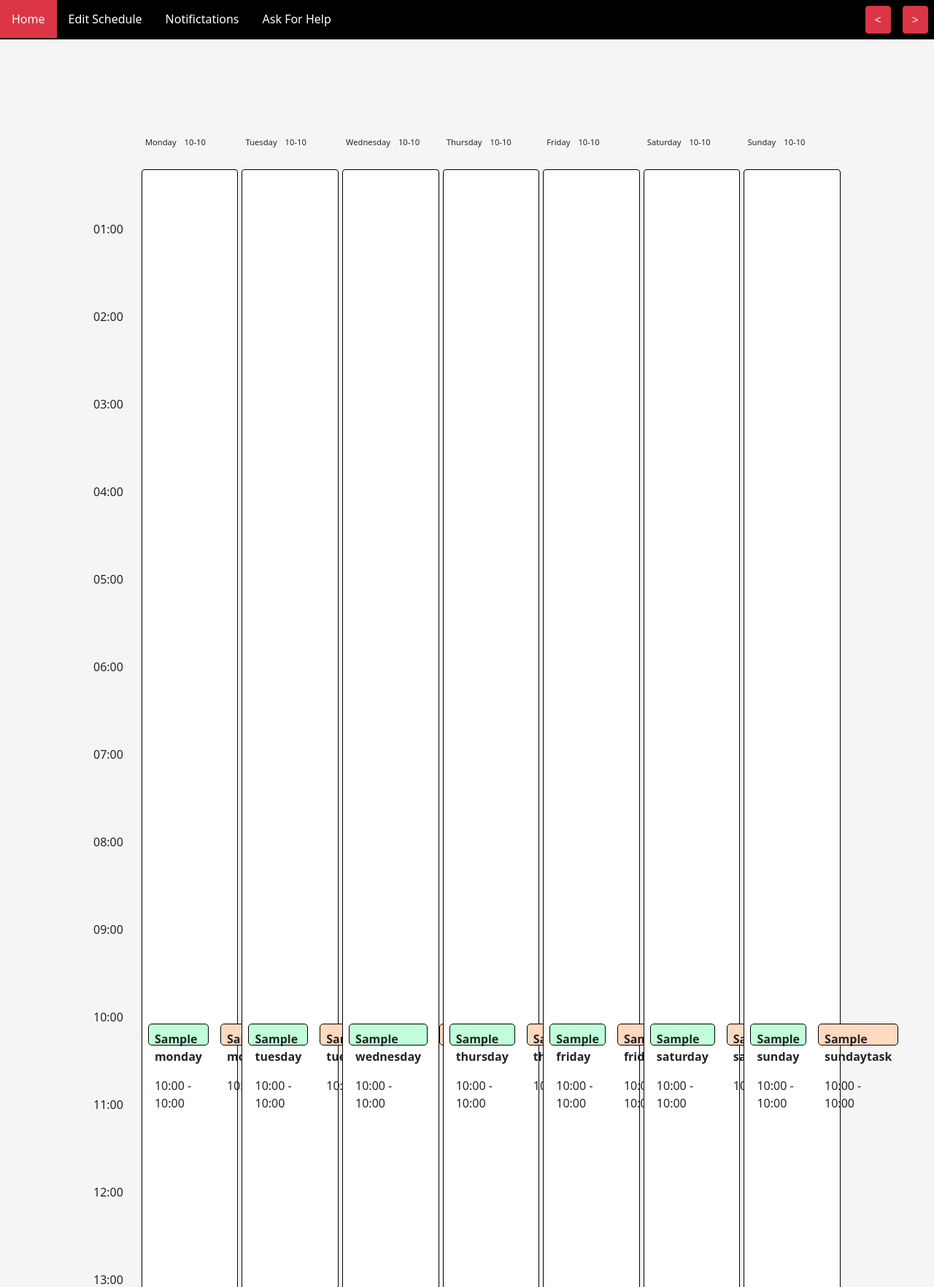
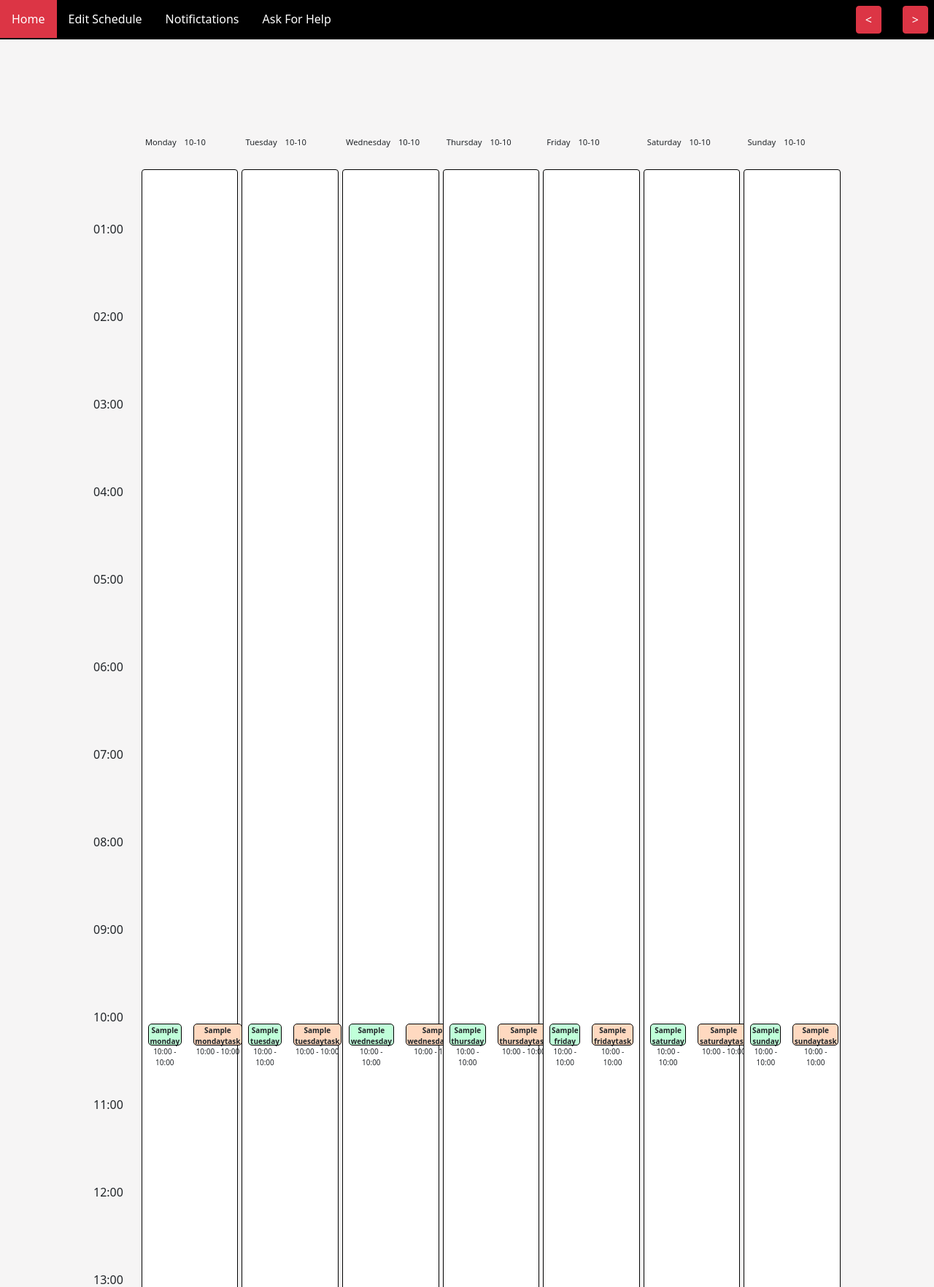
Before and after one commit to KirilVoigtlaender/Scheduler, a Django app: template scheduler/playground/templates/website.html in a window 1280 px wide. Shown: the part 102-1866 px from the top of the page at 73% size. Run offline with Django 4.2, Linux system fonts and the light colour scheme; the template is opened without the code that fills it: most values are stand-ins (such as "Sample title", 1, 10 or a date in 2020); some libraries are stand-ins or nearby versions.

Commit message:
fixed the blocks in the schedule
Actually the algorithm was wrong

```diff
--- a/scheduler/playground/algorithm.py
+++ b/scheduler/playground/algorithm.py
@@ -107,6 +107,7 @@ def algorithm():
                     for slot in range(96 - task_slots + 1):  # Iterate over all possible starting slots
                         for i in range(task_slots):
                             if filled_schedule[max_free_day][slot+i] == False:
+
                                 start_slot = slot
                                 is_looping = False
                             #    print("Kareem says we stopped the loop.")
@@ -122,10 +123,12 @@ def algorithm():
                     # Update the filled_schedule array to mark the time slots as occupied
                     for slot in range(start_slot, start_slot + task_slots):
                         filled_schedule[max_free_day][slot] = sorted_tasks[task].name
+                        print(slot, max_free_day)
 
                     # Update the freetime array to subtract the occupied time slots
                     freetime[max_free_day] = freetime[max_free_day]- (task_slots * 15)
                     tasktime = tasktime - task_slots
+                    print(tasktime)
                     if tasktime <= 0:
                         break
 
--- a/scheduler/playground/templates/website.html
+++ b/scheduler/playground/templates/website.html
@@ -641,15 +641,21 @@
 
 /*This makes the title css for an appointment/task*/
 .title {
+  font-size: 10px;
   font-weight: 600;
-  margin-bottom: 1rem;
+  margin-bottom: -0.1000rem;
+  text-align: center;
 }
 
+.time {
+  font-size: 10px;
+  text-align: center;
+}
 /*Creates the appointment/task block*/
 .event {
   border: 1px solid var(--eventBorderColor);
   border-radius: 5px;
-  padding: 0.5rem;
+  padding: 0.1rem;
   margin: 0 0.5rem;
   background: rgb(255, 255, 255);
 }
@@ -826,7 +832,7 @@ ul {list-style-type: none;}
 
   .Buttons{
     float: right;
-    width: 8%;
+    width: 9%;
   }
 }
 
```
Also changed, not shown: scheduler/db.sqlite3.
